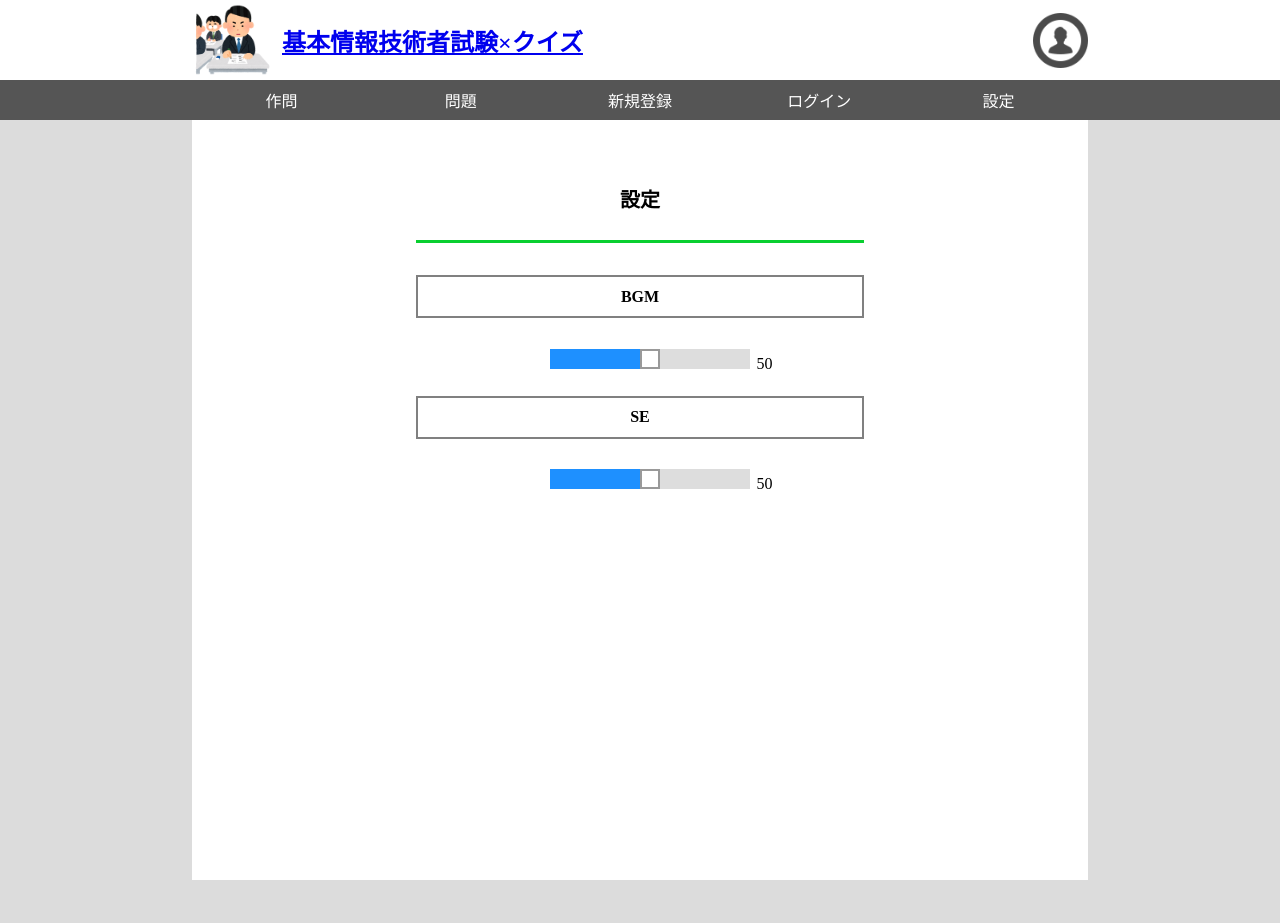
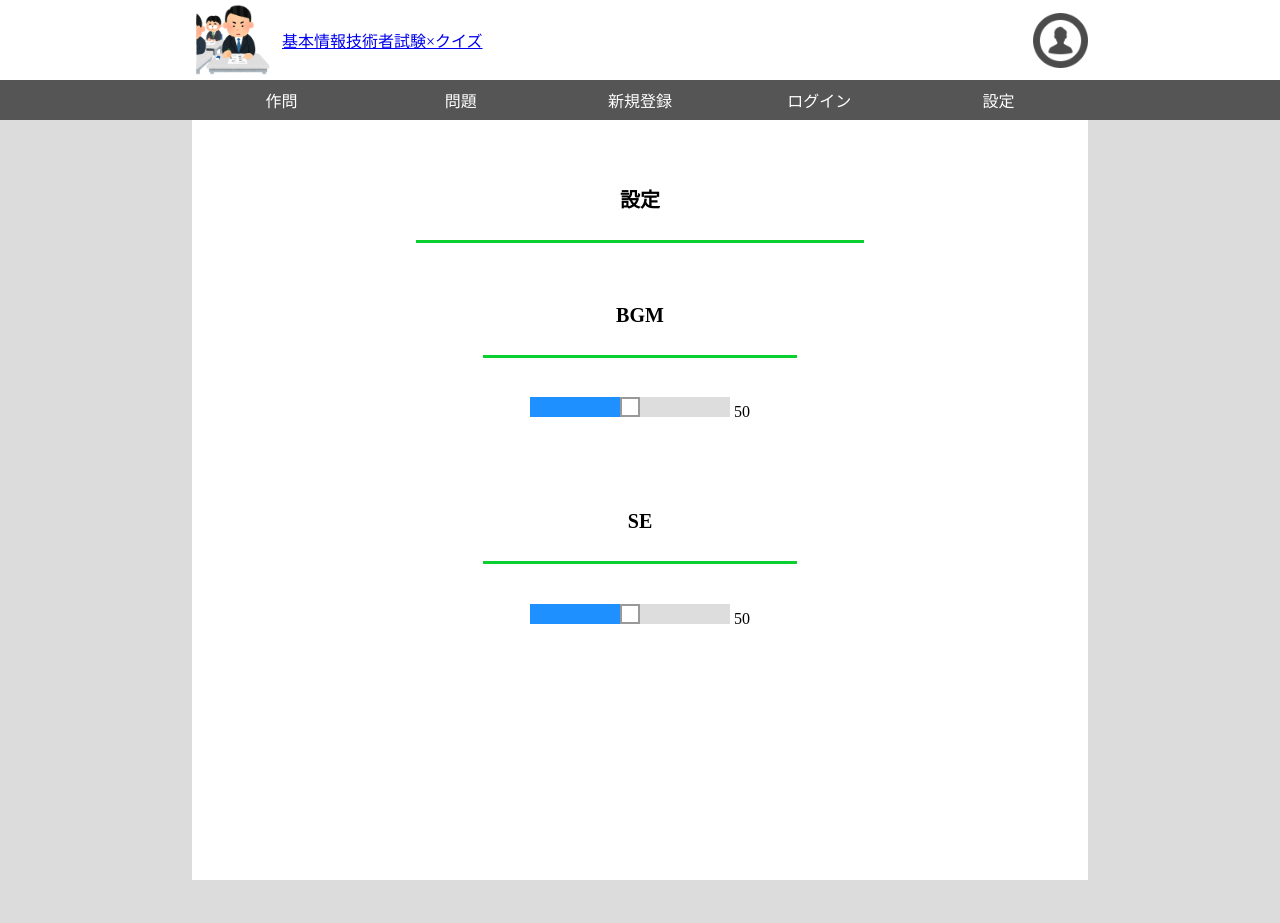
Before and after one commit to yuatomo/-------------, a PHP site: page /mypage/setting.html in a window 1280 px wide. Run offline with PHP 8.4, Linux system fonts and the light colour scheme.

Commit message:
修正を行いました

```diff
--- a/createAccount/index.html
+++ b/createAccount/index.html
@@ -9,7 +9,7 @@
     </head>
     <body>
         <header>
-            <h2>
+            <div class="top">
                 <a href="../index.html">
                     <img class="logo" src="../image/logo.png" alt="ロゴ">
                 </a>
--- a/createQuestion/description.html
+++ b/createQuestion/description.html
@@ -9,7 +9,7 @@
     </head>
     <body>
         <header>
-            <h2>
+            <div class="top">
                 <a href="index.html">
                     <img class="logo" src="../image/logo.png" alt="ロゴ">
                 </a>
@@ -17,7 +17,7 @@
                 <a class="mypage" href="../mypage/index.html">
                     <img class="icon" src="../image/user.png" alt="マイページアイコン">
                 </a>
-            </h2>
+            </div>
         </header>
         <nav>
             <ul>
--- a/createQuestion/four-choice.html
+++ b/createQuestion/four-choice.html
@@ -9,7 +9,7 @@
     </head>
     <body>
         <header>
-            <h2>
+            <div class="top">
                 <a href="index.html">
                     <img class="logo" src="../image/logo.png" alt="ロゴ">
                 </a>
@@ -17,7 +17,7 @@
                 <a class="mypage" href="../mypage/index.html">
                     <img class="icon" src="../image/user.png" alt="マイページアイコン">
                 </a>
-            </h2>
+            </div>
         </header>
         <nav>
             <ul>
--- a/createQuestion/index.html
+++ b/createQuestion/index.html
@@ -9,7 +9,7 @@
     </head>
     <body>
         <header>
-            <h2>
+            <div class="top">
                 <a href="../index.html">
                     <img class="logo" src="../image/logo.png" alt="ロゴ">
                 </a>
@@ -17,7 +17,7 @@
                 <a class="mypage" href="../mypage/index.html">
                     <img class="icon" src="../image/user.png" alt="マイページアイコン">
                 </a>
-            </h2>
+            </div>
         </header>
         <nav>
             <ul>
--- a/createQuestion/list.html
+++ b/createQuestion/list.html
@@ -9,7 +9,7 @@
     </head>
     <body>
         <header>
-            <h2>
+            <div class="top">
                 <a href="index.html">
                     <img class="logo" src="../image/logo.png" alt="ロゴ">
                 </a>
--- a/css/navigation.css
+++ b/css/navigation.css
@@ -17,7 +17,7 @@ header{
     height: 10vh;
 }
 
-h2{
+.top{
     display: flex;
     margin: 0 15%;
     align-items: center;
@@ -41,7 +41,7 @@ h2{
     height: auto;
 }
 
-h2  a{
+.top  a{
     display: flex;
     height: 100%;
     align-items: center;
@@ -49,10 +49,10 @@ h2  a{
 }
 
 
-h2 a:nth-of-type(2){
+.top a:nth-of-type(2){
     margin: 0 0 0 10px;
 }
-h2 a:last-child{
+.top a:last-child{
     margin-right: 0;
     margin-left: auto;
     white-space: nowrap;
--- a/index.html
+++ b/index.html
@@ -8,7 +8,7 @@
     </head>
     <body>
         <header>
-            <h2>
+            <div class="top">
                 <a href="index.html">
                     <img class="logo" src="image/logo.png" alt="ロゴ">
                 </a>
@@ -16,7 +16,7 @@
                 <a class="mypage" href="mypage/index.html">
                     <img class="icon" src="image/user.png" alt="マイページアイコン">
                 </a>
-            </h2>
+            </div>
         </header>
         <nav>
             <ul>
--- a/loginAccount/index.html
+++ b/loginAccount/index.html
@@ -9,7 +9,7 @@
     </head>
     <body>
         <header>
-            <h2>
+            <div class="top">
                 <a href="../index.html">
                     <img class="logo" src="../image/logo.png" alt="ロゴ">
                 </a>
@@ -17,7 +17,7 @@
                 <a class="mypage" href="../mypage/index.html">
                     <img class="icon" src="../image/user.png" alt="マイページアイコン">
                 </a>
-            </h2>
+            </div>
         </header>
         <nav>
             <ul>
--- a/mypage/css/setting.css
+++ b/mypage/css/setting.css
@@ -7,24 +7,23 @@
 	padding: 5% 0;
 	margin: 0 auto;
   }
+
+  .container2 {
+	box-sizing: border-box;
+	width: 70%;
+	height: 20%;
+	padding: 5% 0;
+	margin: 0 auto;
+  }
+
+
+
+
   .frame-white{
     line-height: 5vw;
   }
-/* ボタン */
-.Button {
-	box-sizing: border-box;
-	display: flex;
-	align-items: center;
-    justify-content: center;
-	text-decoration: none;
-	height: 7%;
-	width: 100%;
-	margin: 0 auto 3% auto;
-	font-weight: bold;
-	border: 2px solid grey;
-	color: black;
-	transition: 0.5s;
-}
+
+
 
 h1{
     box-sizing: border-box;
@@ -35,8 +34,25 @@ h1{
     width: 70%;
     padding: 1vh 0;
 }
+
+
+h2{
+    box-sizing: border-box;
+    margin: 0 auto;
+    font-size: 20px;
+    border-bottom:3px solid #09cf30;
+    text-align: center;
+    width: 70%;
+    padding: 1vh 0;
+}
+/*音量調整を中央寄せ*/
+.tyuuouyose{
+    text-align: center;
+}
+
+
 input[type="range"] {
-    margin-left: 30%;
+    margin: 0 auto;
     -webkit-appearance: none;
     overflow: hidden;
     height: 20px;
--- a/mypage/gradeList.html
+++ b/mypage/gradeList.html
@@ -9,7 +9,7 @@
     </head>
     <body>
         <header>
-            <h2>
+            <div class="top">
                 <a href="index.html">
                     <img class="logo" src="../image/logo.png" alt="ロゴ">
                 </a>
@@ -17,7 +17,7 @@
                 <a class="mypage" href="../mypage/index.html">
                     <img class="icon" src="../image/user.png" alt="マイページアイコン">
                 </a>
-            </h2>
+            </div>
         </header>
         <nav>
             <ul>
--- a/mypage/growthRecord.html
+++ b/mypage/growthRecord.html
@@ -9,7 +9,7 @@
     </head>
     <body>
         <header>
-            <h2>
+            <div class="top">
                 <a href="index.html">
                     <img class="logo" src="../image/logo.png" alt="ロゴ">
                 </a>
@@ -17,7 +17,7 @@
                 <a class="mypage" href="../mypage/index.html">
                     <img class="icon" src="../image/user.png" alt="マイページアイコン">
                 </a>
-            </h2>
+            </div>
         </header>
         <nav>
             <ul>
--- a/mypage/index.html
+++ b/mypage/index.html
@@ -9,7 +9,7 @@
     </head>
     <body>
         <header>
-            <h2>
+            <div class="top">
                 <a href="../index.html">
                     <img class="logo" src="../image/logo.png" alt="ロゴ">
                 </a>
@@ -17,7 +17,7 @@
                 <a class="mypage" href="../mypage/index.html">
                     <img class="icon" src="../image/user.png" alt="マイページアイコン">
                 </a>
-            </h2>
+            </div>
         </header>
         <nav>
             <ul>
--- a/mypage/setting.html
+++ b/mypage/setting.html
@@ -10,7 +10,7 @@
     </head>
     <body>
         <header>
-            <h2>
+            <div class="top">
                 <a href="index.html">
                     <img class="logo" src="../image/logo.png" alt="ロゴ">
                 </a>
@@ -18,7 +18,7 @@
                 <a class="mypage" href="../mypage/index.html">
                     <img class="icon" src="../image/user.png" alt="マイページアイコン">
                 </a>
-            </h2>
+            </div>
         </header>
         <nav>
             <ul>
@@ -33,16 +33,24 @@
             <div class="frame-white">
                 <h1>設定</h1>
                 <div class="container">
-                    <a  class="Button">BGM</a>
+                    <h2>BGM</h2>
+                    <div class="container2">
+                        <div class="tyuuouyose">
                             <input type="range" id="slider01" min="0" max="100" step="1" value="50" class="slider01" oninput="display_value_slider01();">
                             <span id="slider01Value">50</span>
                             <span id="display01"></span>
-                    <a  class="Button">SE</a>
+                        </div>
+                    </div>
+                    <h2 class="sen">SE</h2>
+                    <div class="container2">
+                            <div class="tyuuouyose">
                             <input type="range" id="slider02" min="0" max="100" step="1" value="50" class="slider02"  oninput="display_value_slider02();">
                             <span id="slider02Value">50</span>
                             <span id="display02"></span>
                         </div>
                     </div>
                 </div>
+            </div>
+        </div>
     </body>
 </html>
--- a/solveQuestion/description.html
+++ b/solveQuestion/description.html
@@ -9,7 +9,7 @@
     </head>
     <body>
         <header>
-            <h2>
+            <div class="top">
                 <a href="index.html">
                     <img class="logo" src="../image/logo.png" alt="ロゴ">
                 </a>
@@ -17,7 +17,7 @@
                 <a class="mypage" href="../mypage/index.html">
                     <img class="icon" src="../image/user.png" alt="マイページアイコン">
                 </a>
-            </h2>
+            </div>
         </header>
         <nav>
             <ul>
--- a/solveQuestion/four-choice.html
+++ b/solveQuestion/four-choice.html
@@ -9,7 +9,7 @@
     </head>
     <body>
         <header>
-            <h2>
+            <div class="top">
                 <a href="index.html">
                     <img class="logo" src="../image/logo.png" alt="ロゴ">
                 </a>
--- a/solveQuestion/grade.html
+++ b/solveQuestion/grade.html
@@ -9,7 +9,7 @@
     </head>
     <body>
         <header>
-            <h2>
+            <div class="top">
                 <a href="index.html">
                     <img class="logo" src="../image/logo.png" alt="ロゴ">
                 </a>
@@ -17,7 +17,7 @@
                 <a class="mypage" href="../mypage/index.html">
                     <img class="icon" src="../image/user.png" alt="マイページアイコン">
                 </a>
-            </h2>
+            </div>
         </header>
         <nav>
             <ul>
--- a/solveQuestion/index.html
+++ b/solveQuestion/index.html
@@ -9,7 +9,7 @@
     </head>
     <body>
         <header>
-            <h2>
+            <div class="top">
                 <a href="index.html">
                     <img class="logo" src="../image/logo.png" alt="ロゴ">
                 </a>
@@ -17,7 +17,7 @@
                 <a class="mypage" href="../mypage/index.html">
                     <img class="icon" src="../image/user.png" alt="マイページアイコン">
                 </a>
-            </h2>
+            </div>
         </header>
         <nav>
             <ul>
```
Also changed, not shown: mypage/css/managementAccount.css (+6 -1 lines), mypage/managementAccount.html (+4 -4 lines). Lines whose indentation alone changed are shown as unchanged.
